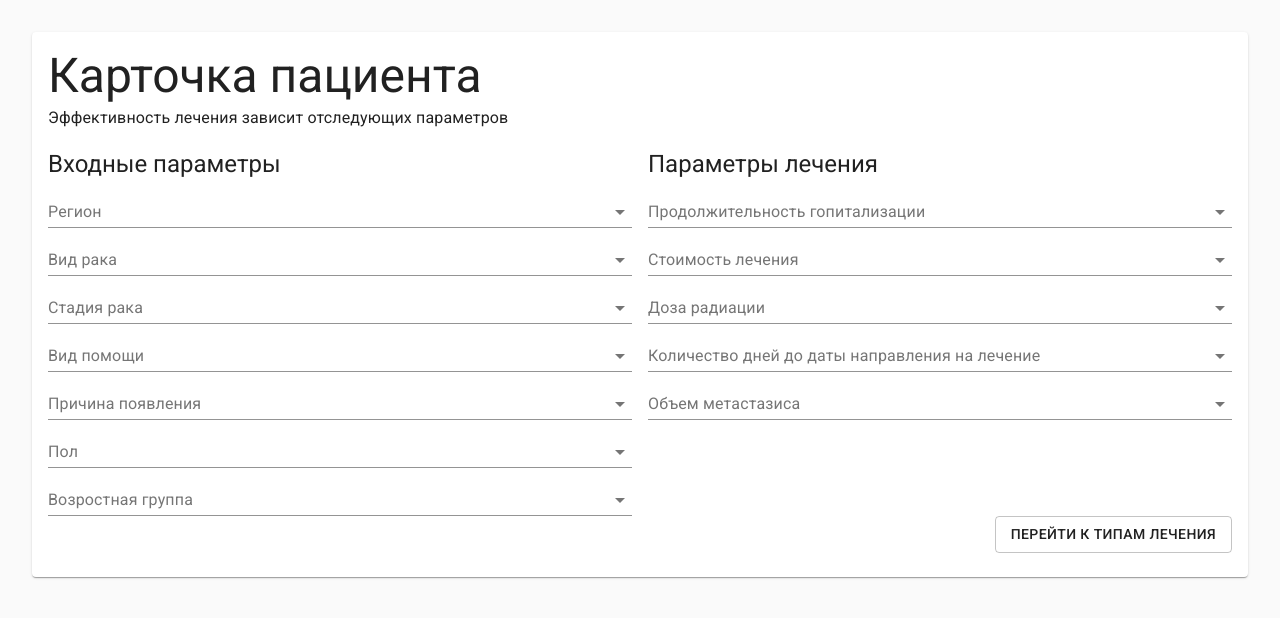
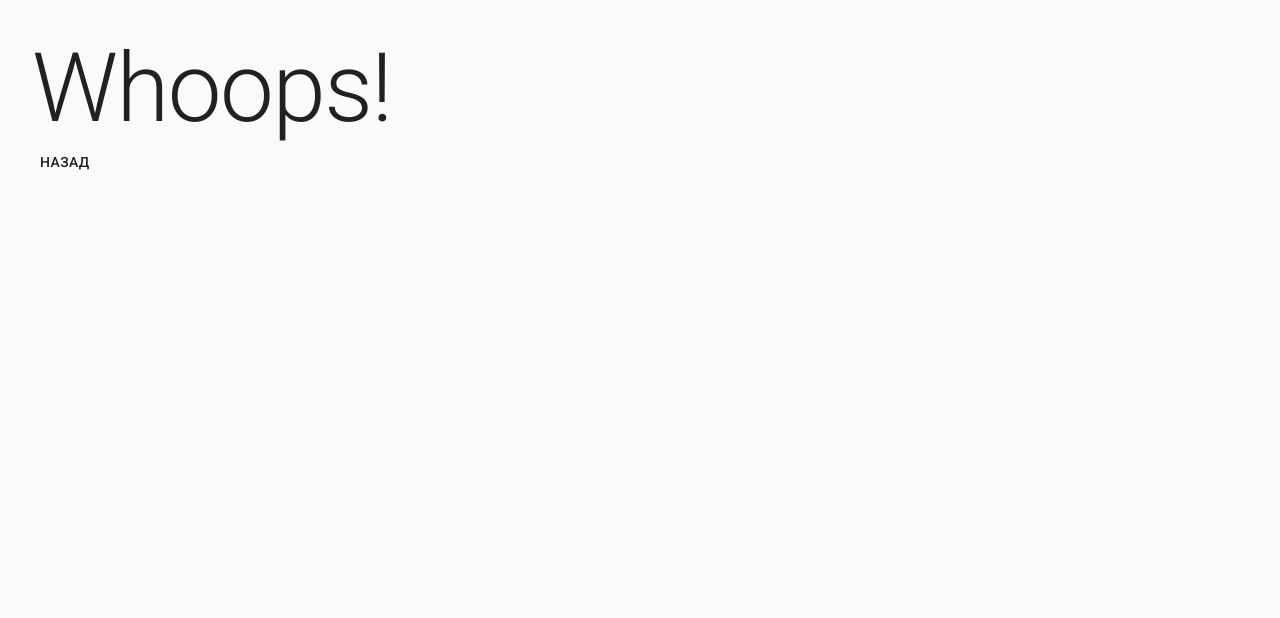
Before and after one commit to cppGames/medicine_analytics, a React app: page /main in a window 1280 px wide. Shown: the top 618 px of the page. Built offline with nearby package versions, Linux system fonts and the light colour scheme.

Commit message:
add error page

```diff
--- a/src/App.jsx
+++ b/src/App.jsx
@@ -5,6 +5,7 @@ import { ThemeProvider } from '@material-ui/core/styles'
 import CssBaseline from '@material-ui/core/CssBaseline'
 import theme from './theme'
 import Landing from './components/Landing'
+import Whoops from './components/whoops/Whoops'
 
 const App = () => {
   return(
@@ -12,8 +13,8 @@ const App = () => {
       <CssBaseline />
       <HashRouter>
       <Switch>
-        <Route path="/main" component={Landing} />
-        <Route component={Landing} />
+        <Route path='/main' component={Landing} />
+        <Route component={ Whoops } />
       </Switch>
     </HashRouter>
     </ThemeProvider>
--- a/src/components/type/Type.jsx
+++ b/src/components/type/Type.jsx
@@ -7,6 +7,7 @@ import {
   CardContent
 } from '@material-ui/core'
 
+import { useHistory  } from 'react-router-dom'
 import { makeStyles } from '@material-ui/core/styles'
 import TypeProgressBar from './TypeProgressBar'
 import PropTypes from 'prop-types'
@@ -21,16 +22,18 @@ const useStyles = makeStyles(theme => ({
   }
 }))
 
-const Transition = React.forwardRef(function Transition(props, ref) {
-  return <Slide direction="up" ref={ref} {...props} />
-})
-
 const Type = (props) => {
   const classes = useStyles()
+
+  let history = useHistory();
   const [checked, setChecked] = useState(false)
   useEffect(() => {
     setChecked((prev) => !prev);
   }, [])
+
+  const handleCardClick = (uri) => {
+    history.push(`/${uri}`)
+  }
 
   return (
     <Grid container spacing={2}>
@@ -39,7 +42,7 @@ const Type = (props) => {
           return(
             <Grid item xs={6} key={key}>
               <Slide direction="up" in={checked} mountOnEnter unmountOnExit>
-                <Card className={classes.card}>
+                <Card className={classes.card} onClick={ () => handleCardClick(key) }>
                   <CardContent>
                     <Typography align='left' variant='h5' component='h4'>
                       { value.name }
--- /dev/null
+++ b/src/components/whoops/Whoops.jsx
@@ -0,0 +1,46 @@
+import React from 'react'
+import { makeStyles } from '@material-ui/styles'
+import {
+  Grid,
+  Button,
+  Typography
+} from '@material-ui/core'
+import { useHistory  } from 'react-router-dom'
+// https://dev.to/projectescape/programmatic-navigation-in-react-3p1l
+// https://reacttraining.com/react-router/web/api/Hooks
+
+const useStyles = makeStyles(theme => ({
+  root: {
+    padding: theme.spacing(4),
+  }
+}))
+
+const Whoops = () => {
+  const classes = useStyles()
+
+  let history = useHistory()
+  const handleReturnClick = () => {
+    history.push('/main')
+  }
+
+  return(
+    <Grid container direction='column' align='left' justify='center' className={classes.root}>
+      <Grid item xs={12}>
+        <Typography align='left' variant='h1' component='h1'>
+          Whoops!
+        </Typography>
+      </Grid>
+      <Grid item xs={12}>
+      <Button
+        color='default'
+        onClick={handleReturnClick}
+        className={classes.wrapper}
+      >
+        Назад
+      </Button>
+      </Grid>
+    </Grid>
+  )
+}
+
+export default Whoops
```
